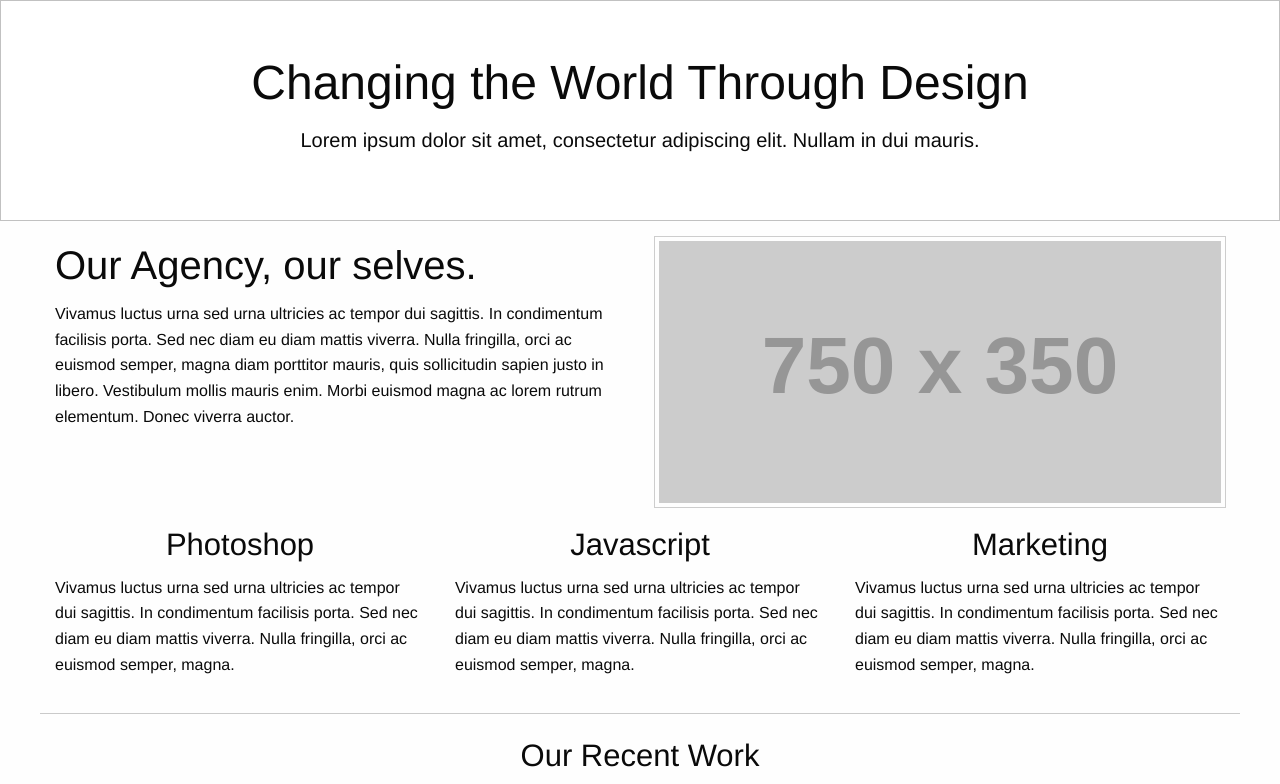
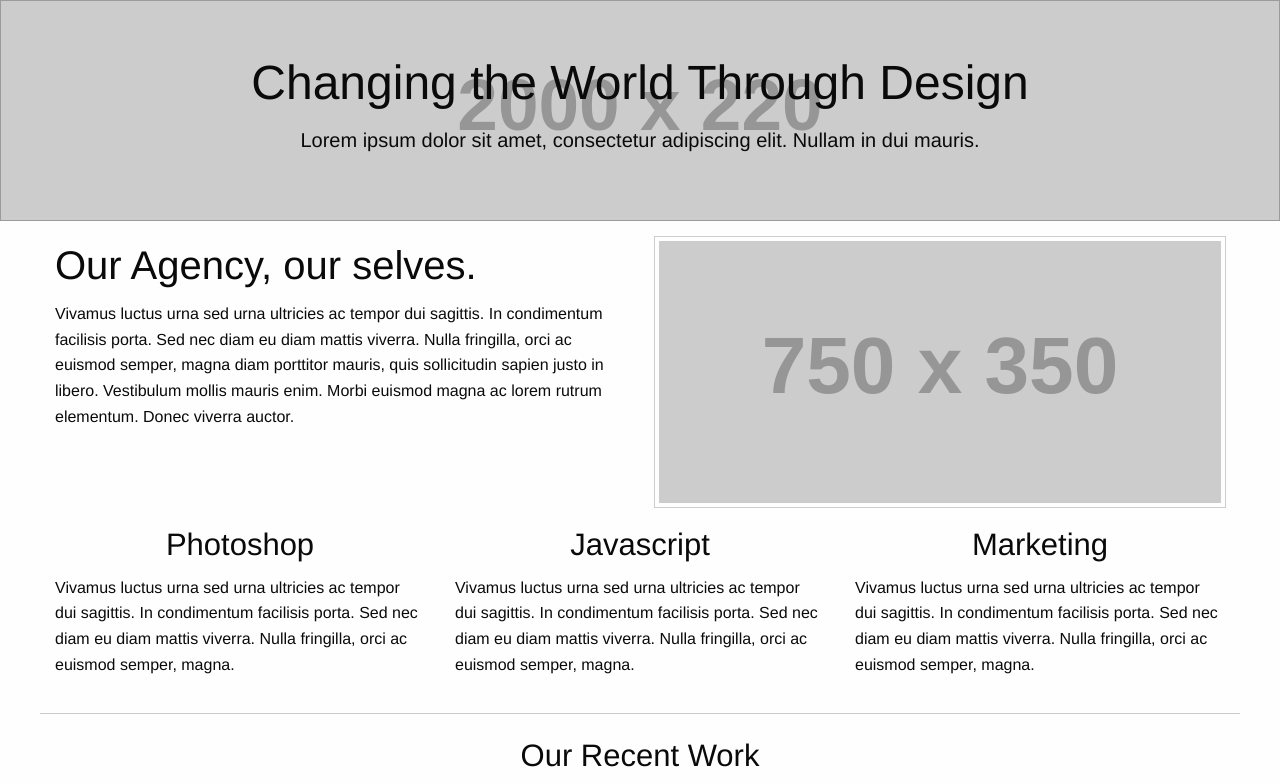
Before and after one commit to rjhallin/rjhallin.github.io, a plain HTML site: page index.html in a window 1280 px wide. Shown: the top 784 px of the page. Drawn offline with nearby package versions, Linux system fonts and the light colour scheme; placeholder pictures from the web are drawn by us; a script that the page names is missing.

Commit message:
Update index.html

```diff
--- a/index.html
+++ b/index.html
@@ -10,7 +10,7 @@
 
 
 
-    <div class="callout large">
+    <div class="callout large" style="background-image: url(http://via.placeholder.com/2000x220)">
       <div class="row column text-center">
         <h1>Changing the World Through Design</h1>
         <p class="lead">Lorem ipsum dolor sit amet, consectetur adipiscing elit. Nullam in dui mauris.</p>
```
